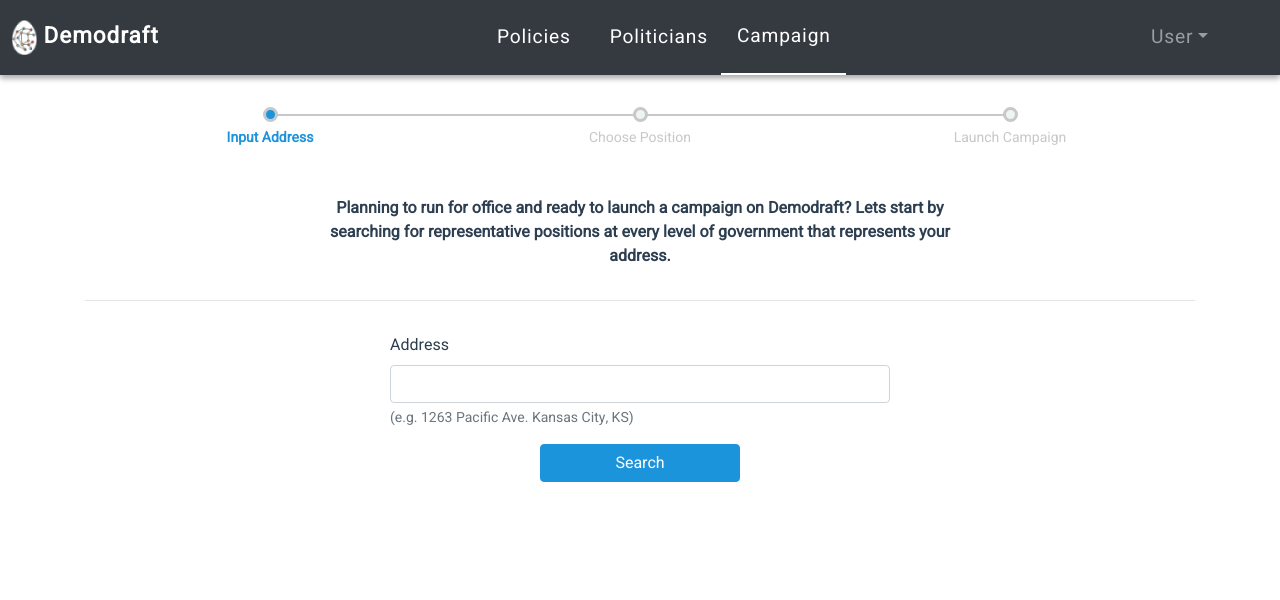
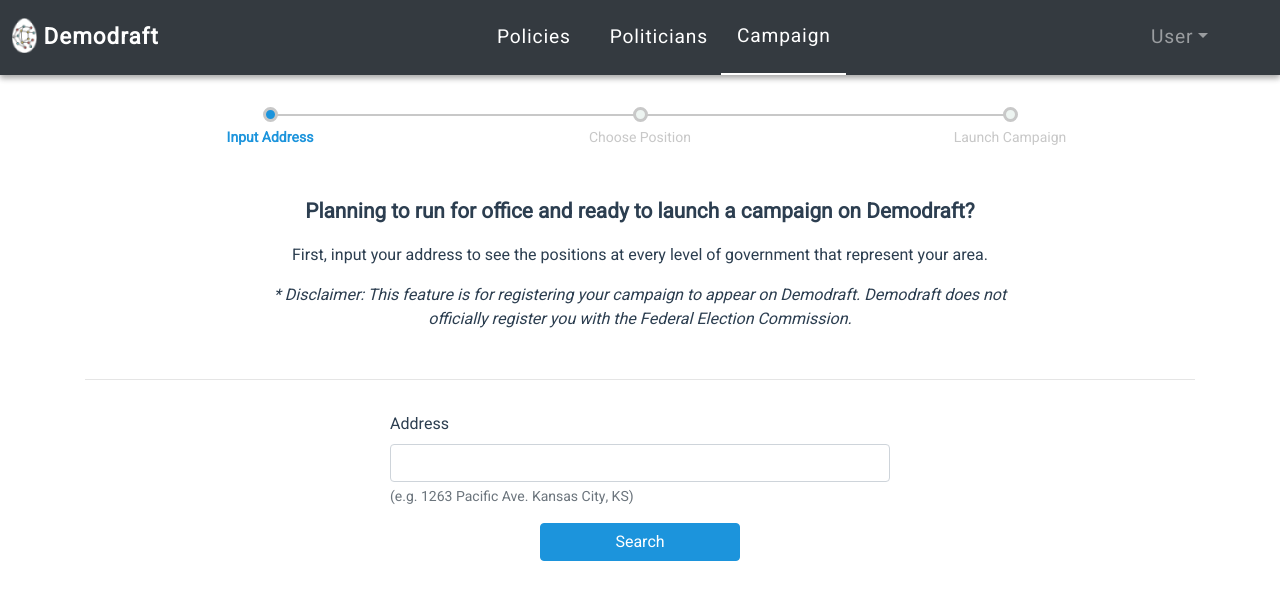
Before and after one commit to shiningsunnyday/demodraft, a Vue app in the folder forward_web/: page /campaign in a window 1280 px wide. Shown: the top 600 px of the page. Built offline with nearby package versions, Linux system fonts and the light colour scheme; no server answers; sample sign-in values are in the browser's storage.

Commit message:
Update campaign steps description

```diff
--- a/forward_web/src/components/NavBar.vue
+++ b/forward_web/src/components/NavBar.vue
@@ -126,6 +126,10 @@ $uncollapsed-breakpoint: 992px;
     letter-spacing: 1px;
     font-weight: bold;
 
+    img {
+      padding-bottom: 5px;
+    }
+
     @include navbar-burger {
       display: none;
     }
--- a/forward_web/src/components/campaign/CampaignRegistration.vue
+++ b/forward_web/src/components/campaign/CampaignRegistration.vue
@@ -1,7 +1,9 @@
 <template>
   <div>
     <b-container class="campaign-reg__description">
-      {{ description }}
+      <p>{{ description.first }}</p>
+      <p>{{ description.second }}</p>
+      <p>{{ description.third }}</p>
     </b-container>
     <hr />
     <div class="campaign-reg__steps">
@@ -58,16 +60,27 @@ export default {
   computed: {
     description() {
       if (this.campaignProgress === 0) {
-        return `Planning to run for office and ready to launch a campaign on Demodraft? Lets start by searching for representative positions at every level of government that represents your address.`;
+        const descriptor = {
+          first: 'Planning to run for office and ready to launch a campaign on Demodraft?',
+          second: 'First, input your address to see the positions at every level of government that represent your area.',
+          third: '* Disclaimer: This feature is for registering your campaign to appear on Demodraft. Demodraft does not officially register you with the Federal Election Commission.',
+        };
+        return descriptor;
       }
 
       if (this.campaignProgress === 1) {
-        return 'Here are the available offices we found that you can run your campaign in. Select a position you would like to launch your campaign for.';
+        const descriptor = {
+          first: 'Here are the available offices we found that you can run your campaign in. Select a position you would like to launch your campaign for.',
+        };
+        return descriptor;
       }
 
       const position = this.selectedPosition.name;
       if (position) {
-        return `Whenever you're ready, click the large blue button to launch your campaign for ${position}!`;
+        const descriptor = {
+          first: `Whenever you're ready, click the large blue button to launch your campaign for ${position}!`
+        };
+        return descriptor;
       }
     }
   },
@@ -106,9 +119,9 @@ export default {
       if (data.scope) {
         try {
           this.isLaunching = true;
-          // await simulateApiCall();
+          //await simulateApiCall();
           const response = await ApiUtil.submitCampaign(data);
-          const modalMessage = `Campaign successfully submited!`;
+          const modalMessage = `Thank you for submitting a request to launch your campaign! You will be notified when your application is accepted.`;
           await this.$bvModal.msgBoxOk(modalMessage, {
             title: 'Confirmation',
             size: 'sm',
@@ -134,10 +147,17 @@ export default {
 <style lang="scss" scoped>
 .campaign-reg {
   &__description {
-    max-width: 700px;
+    max-width: 800px;
     padding: 1em;
     text-align: center;
-    font-weight: bold;
+    :nth-child(1) {
+      font-weight: bold;
+      font-size: 1.3rem;
+    }
+
+    :nth-child(3) {
+      font-style: italic;
+    }
   }
 
   &__steps {
```
